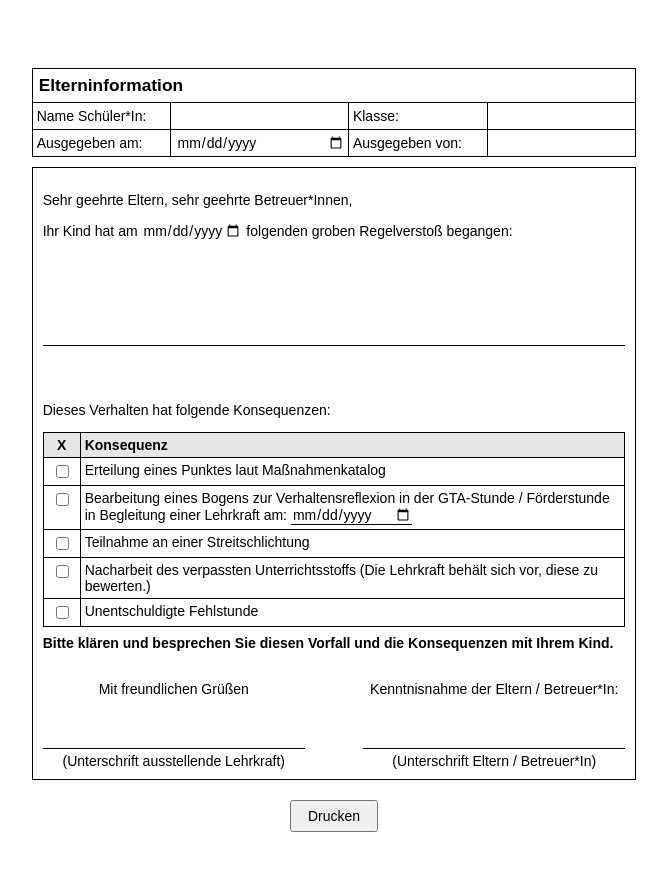
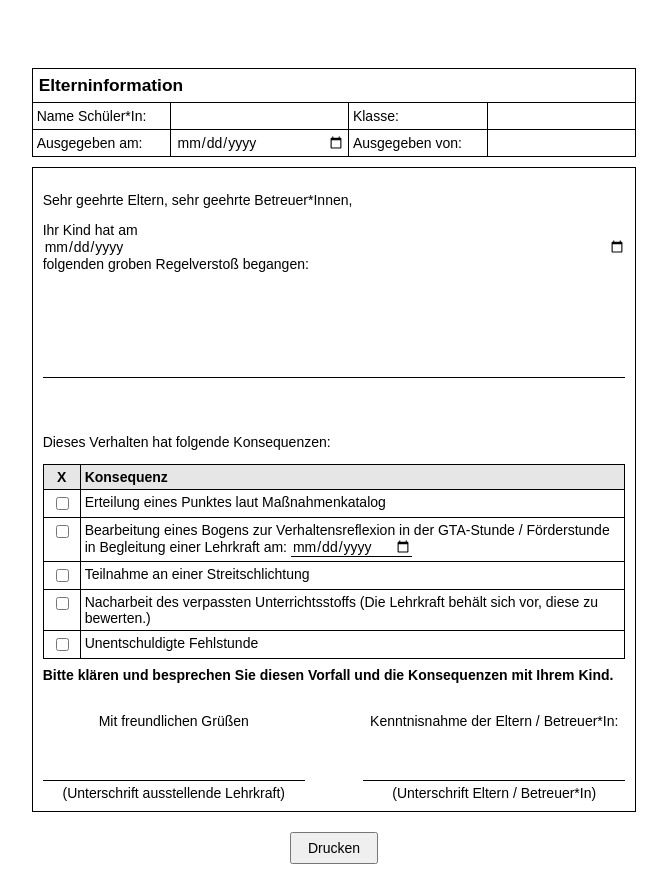
Before and after one commit to MartinNeuschwander/Elterninfo, a plain HTML site: page index.html in a window 1280 px wide. Shown: the whole page, without its empty margins (306-973 px from the left). Before the commit the page ends 852 px from the top, so only its background shows below. Drawn offline with Linux system fonts and the light colour scheme.

Commit message:
Remove inline style from date input field

```diff
--- a/index.html
+++ b/index.html
@@ -189,7 +189,7 @@ function printForm() {
 <div class="section">
     <p>Sehr geehrte Eltern, sehr geehrte Betreuer*Innen,</p>
 
-    <p>Ihr Kind hat am <input type="date" style="width:100px; border-bottom:0px solid #000;"> folgenden groben Regelverstoß begangen:</p>
+    <p>Ihr Kind hat am <input type="date" border-bottom:0px solid #000;"> folgenden groben Regelverstoß begangen:</p>
     <div class="textarea-line">
         <textarea rows="5"></textarea>
     </div>
```
